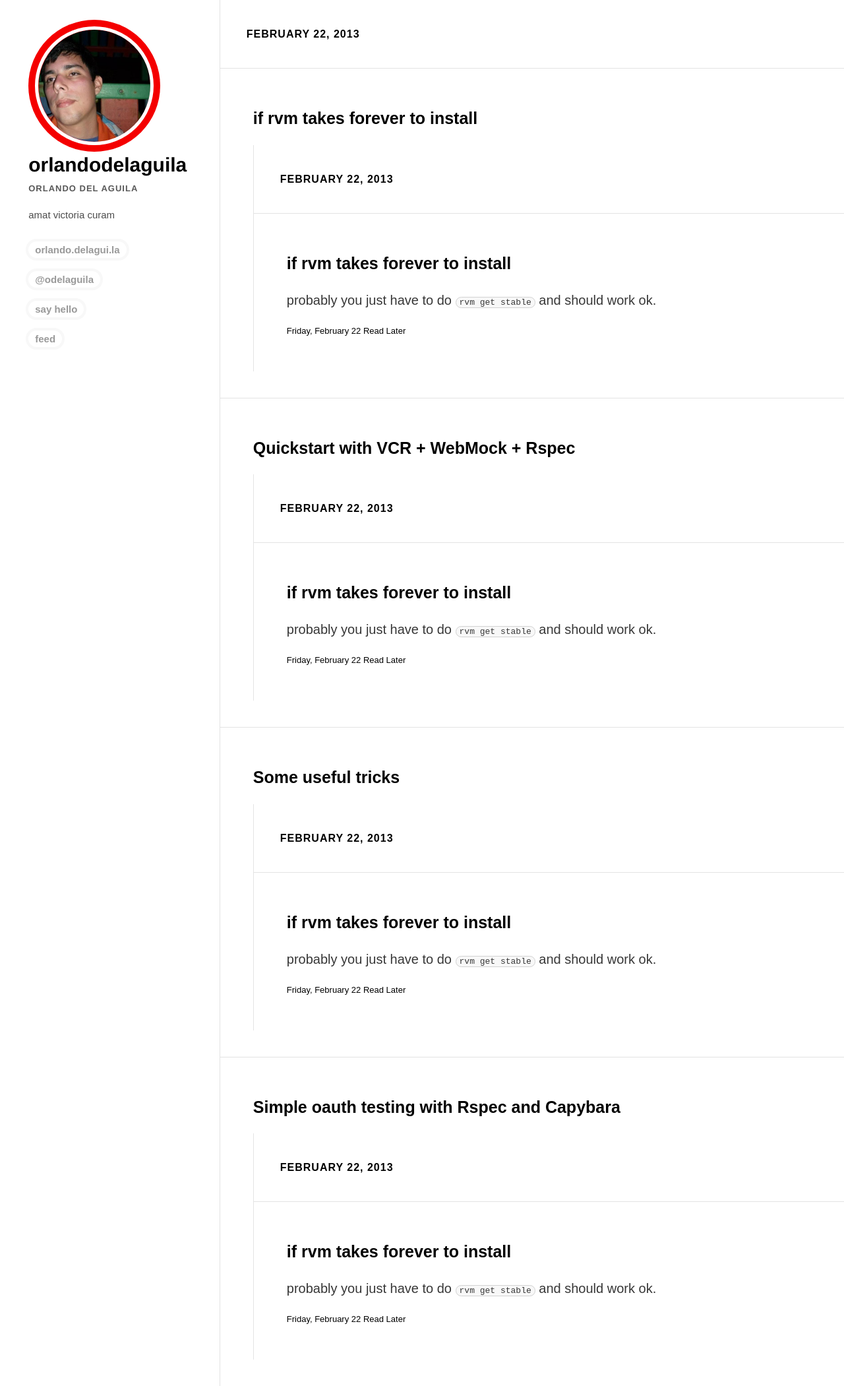
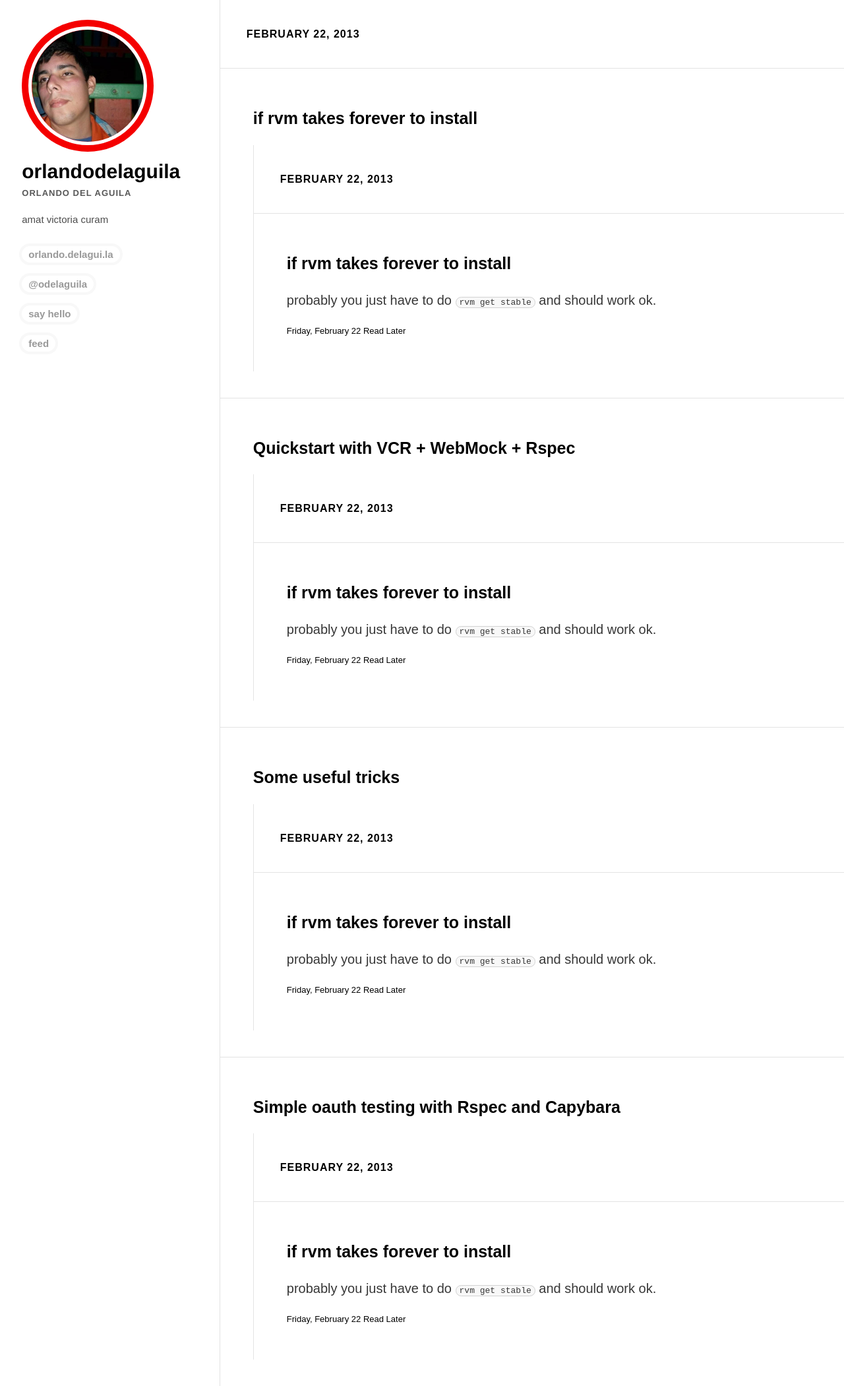
Before and after one commit to orlando/orlando.github.com, a Jekyll site: the page built from index.html, in a window 1280 px wide. Shown: the whole page at 66% size. Built offline with Jekyll 4.4.1, drawn with Linux system fonts in a browser that asks for light colours; Markdown is read by kramdown in place of the engine named in the settings; the list of posts is cut into pages by our own code.

Commit message:
minor fixes

```diff
--- a/assets/stylesheets/styles.css
+++ b/assets/stylesheets/styles.css
@@ -15,8 +15,8 @@ div#header{
 }
 
 div#header header#sidebar {
-  padding-left: 3%;
 }
+
 div#header header#sidebar figure.logo {
   position:relative;
   width: 200px;
@@ -60,7 +60,8 @@ div#header header#sidebar h1,h2{
 }
 
 div#header header#sidebar h1{
-  margin: 5px 0;
+  margin:0;
+  margin-top: 15px;
   color: #000000;
   font-size: 30px;
   line-height: 30px;
@@ -100,6 +101,8 @@ div#header header#sidebar ul#user_nav li a:hover{
 }
 
 div#header header#sidebar h2{
+  margin:0;
+  margin-top: 10px;
   letter-spacing: 1px;
   font-size: 13px;
   line-height: 16px;
```
